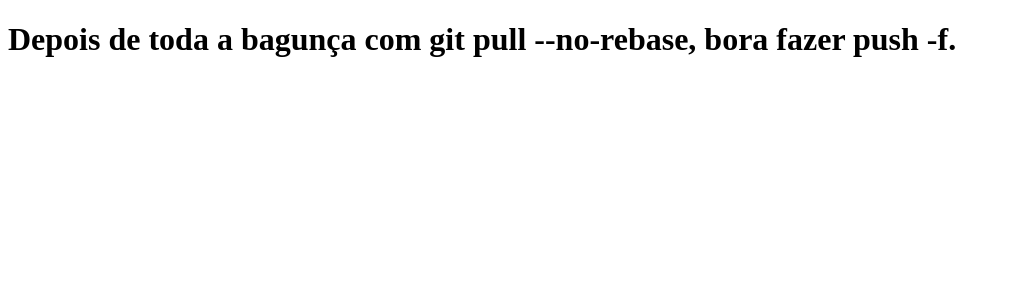
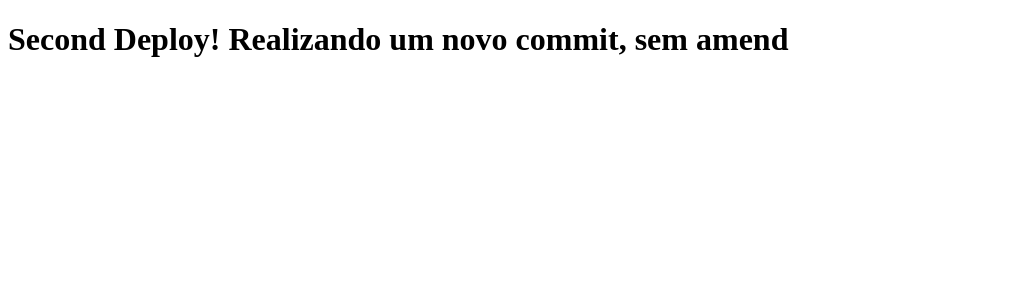
Before and after one commit to vvoozzoo/clone-tabnews, a Next.js app: page / in a window 1280 px wide. Shown: the top 300 px of the page, without its empty margins (0-1010 px from the left). Built offline with nearby package versions, Linux system fonts and the light colour scheme.

Commit message:
commit sem Amend pra Deploy

```diff
--- a/pages/index.js
+++ b/pages/index.js
@@ -1,5 +1,5 @@
 function Home (){
-    return <h1>Depois de toda a bagunça com git pull --no-rebase, bora fazer push -f.</h1>
+    return <h1>Second Deploy! Realizando um novo commit, sem amend</h1>
 }
 
 export default Home;
```
